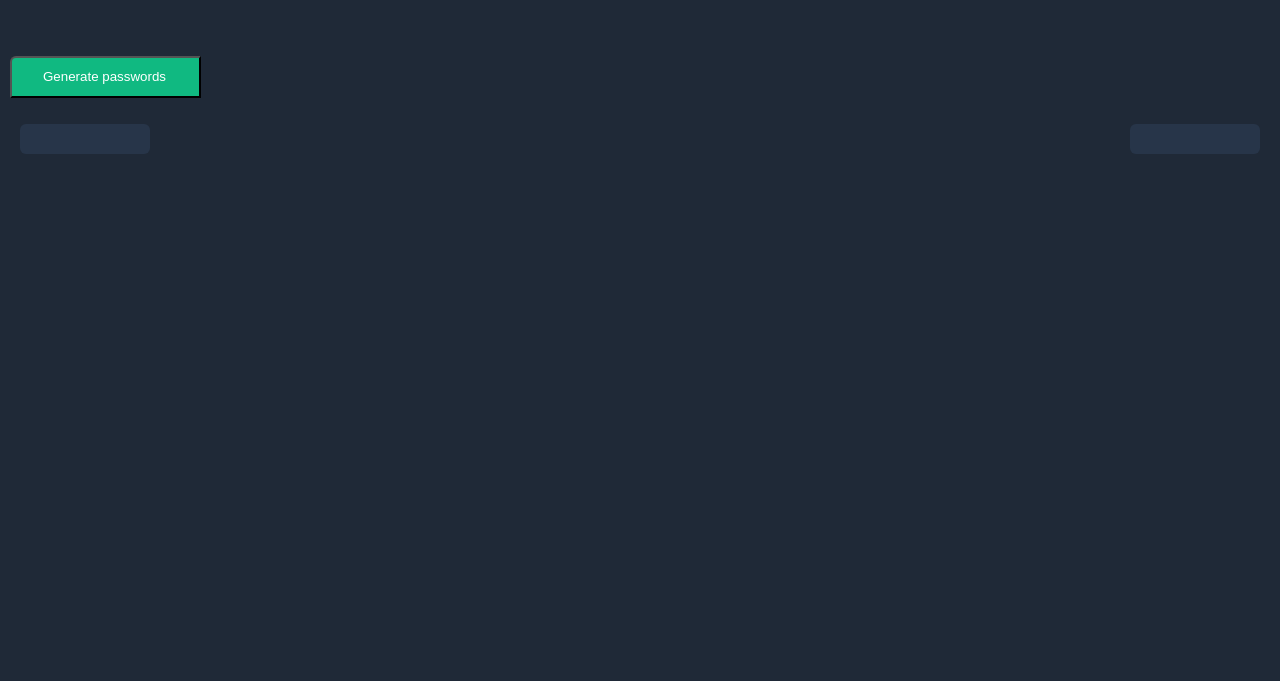
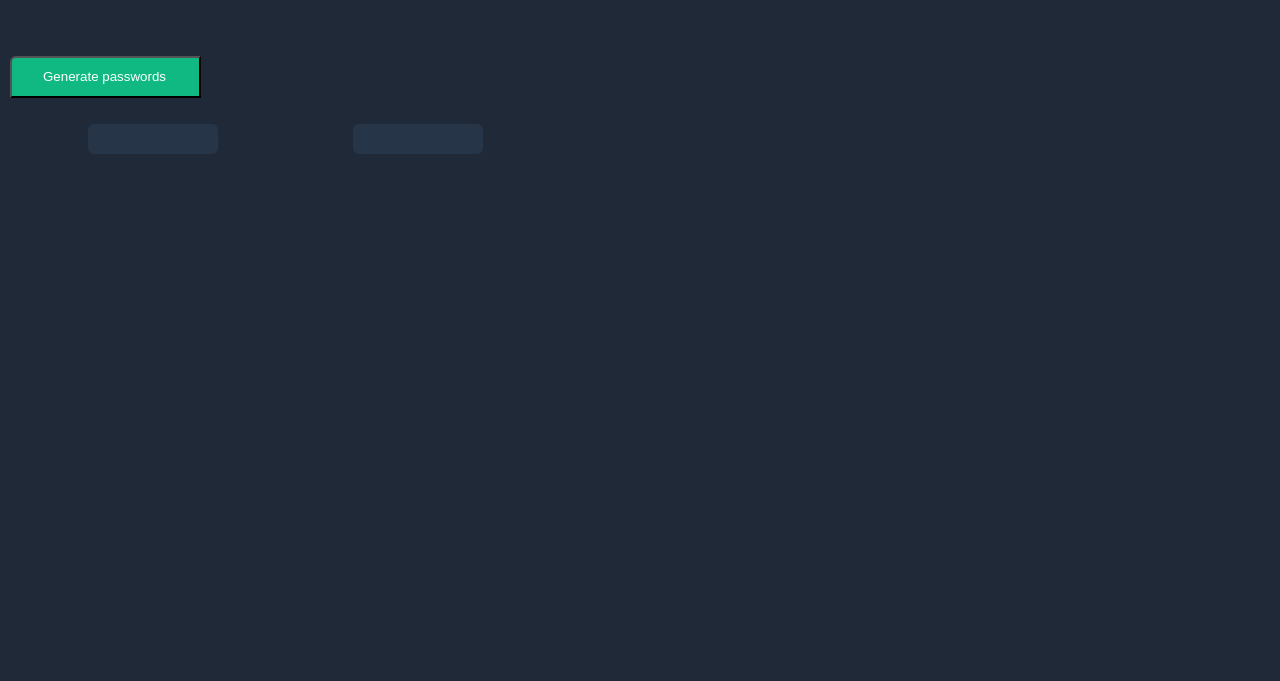
Before and after one commit to shwarzbergzelda/password-generator, a plain HTML site: page index.html in a window 1280 px wide. Shown: the part 119-800 px from the top of the page. Drawn offline with Linux system fonts and the light colour scheme.

Commit message:
Update index.css

```diff
--- a/index.css
+++ b/index.css
@@ -2,6 +2,12 @@ body {
     background: #1F2937;
     color: white;
     margin: 10px;
+    width: 550px;
+    height: 550px;
+    top: 64px;
+    left: 62px;
+    gap: 0px;
+    opacity: 0px;
 }
 
 h1 {
@@ -19,7 +25,7 @@ h3 {
 
 #passwords {
     display: flex;
-    justify-content: space-between;
+    justify-content: space-around;
     padding: 10px;
 }
 
```
